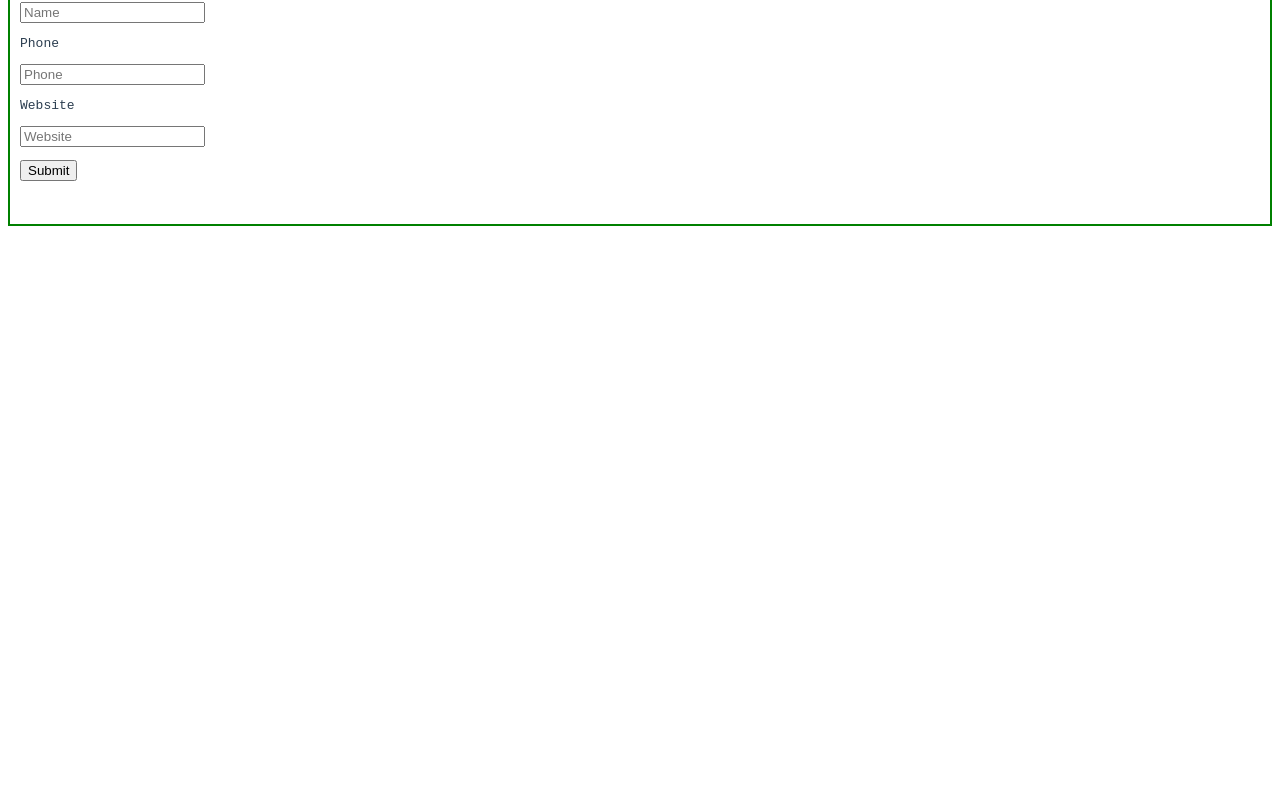
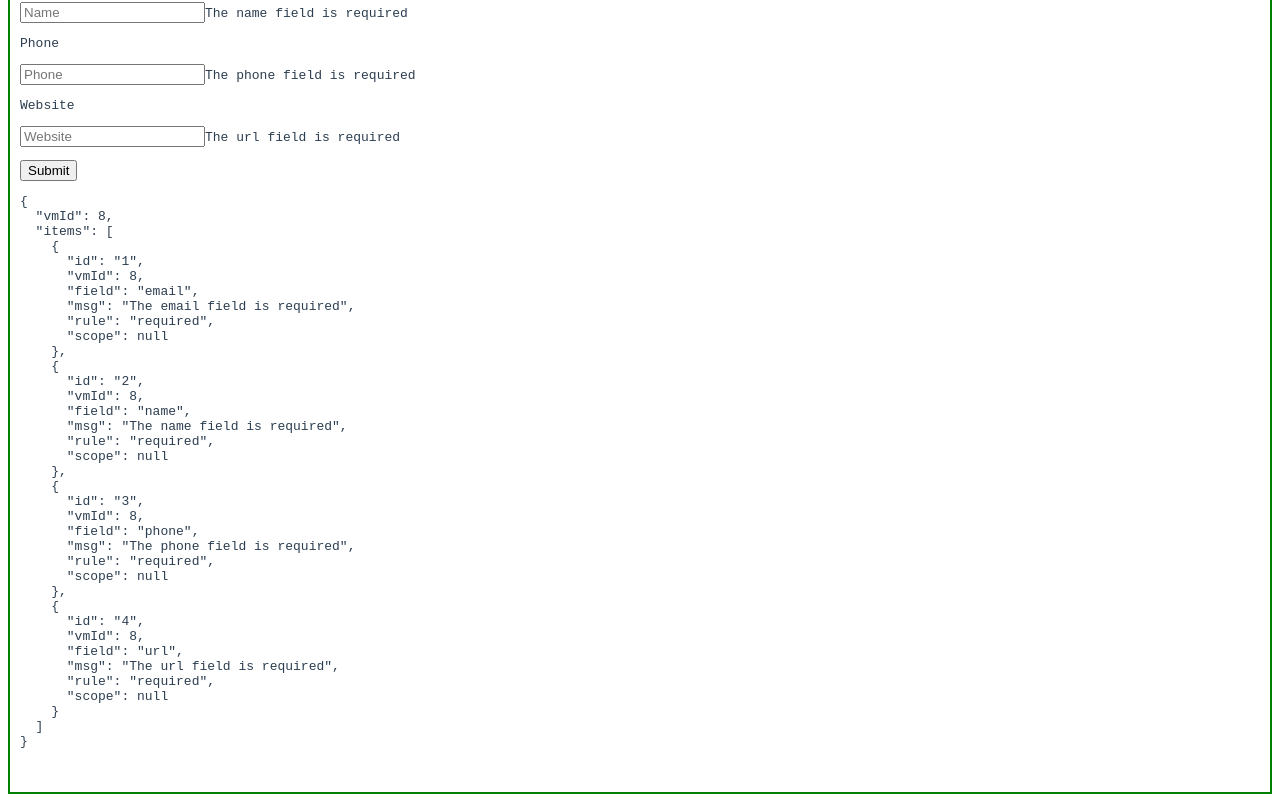
Before and after one commit to marcelocarmona/vue-webpack, a Vue app: page /#/view1/form in a window 1280 px wide. Shown: the part 428-1235 px from the top of the page. Before the commit the page ends 800 px from the top, so only its background shows below. Built offline with nearby package versions, Linux system fonts and the light colour scheme.

Commit message:
form validation

```diff
--- a/package.json
+++ b/package.json
@@ -13,8 +13,10 @@
     "lint": "eslint --ext .js,.vue src test/unit/specs test/e2e/specs"
   },
   "dependencies": {
+    "vee-validate": "^2.0.0-beta.25",
     "vue": "^2.2.2",
-    "vue-router": "^2.2.0"
+    "vue-router": "^2.2.0",
+    "vuex": "^2.2.1"
   },
   "devDependencies": {
     "autoprefixer": "^6.7.2",
--- a/src/components/Form.vue
+++ b/src/components/Form.vue
@@ -42,6 +42,7 @@
         <button class="button is-primary" type="submit">Submit</button>
       </p>
     </div>
+    <pre>{{ errors | json }}</pre>
   </form>
 </template>
 
@@ -53,8 +54,6 @@ export default {
     name: '',
     phone: '',
     url: '',
-    errors: { has: () => {},
-      first: () => {} },
   }),
   methods: {
     validateBeforeSubmit() {
--- a/src/main.js
+++ b/src/main.js
@@ -1,9 +1,13 @@
 // The Vue build version to load with the `import` command
 // (runtime-only or standalone) has been set in webpack.base.conf with an alias.
 import Vue from 'vue';
+import VeeValidate from 'vee-validate';
+import Vuex from 'vuex'
 import App from './App';
 import router from './router';
 
+Vue.use(Vuex);
+Vue.use(VeeValidate);
 Vue.config.productionTip = false;
 
 /* eslint-disable no-new */
```
